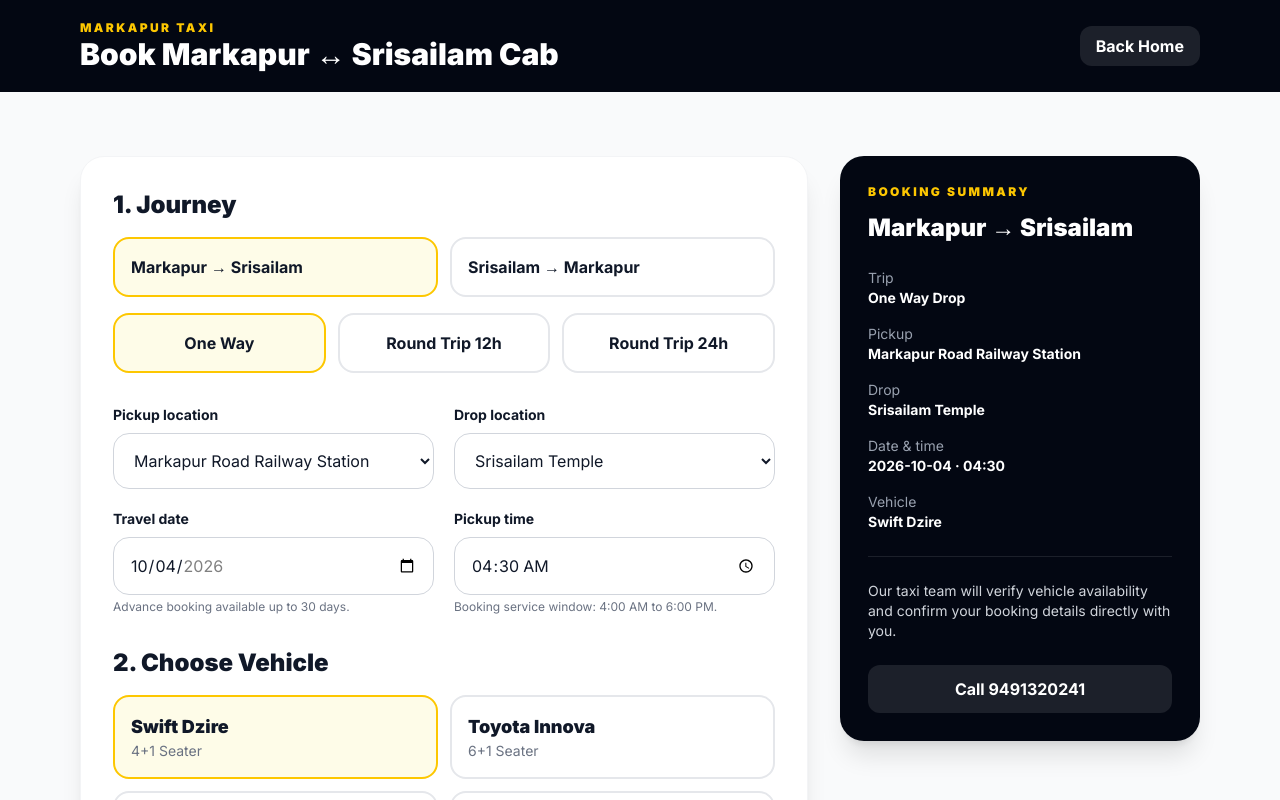
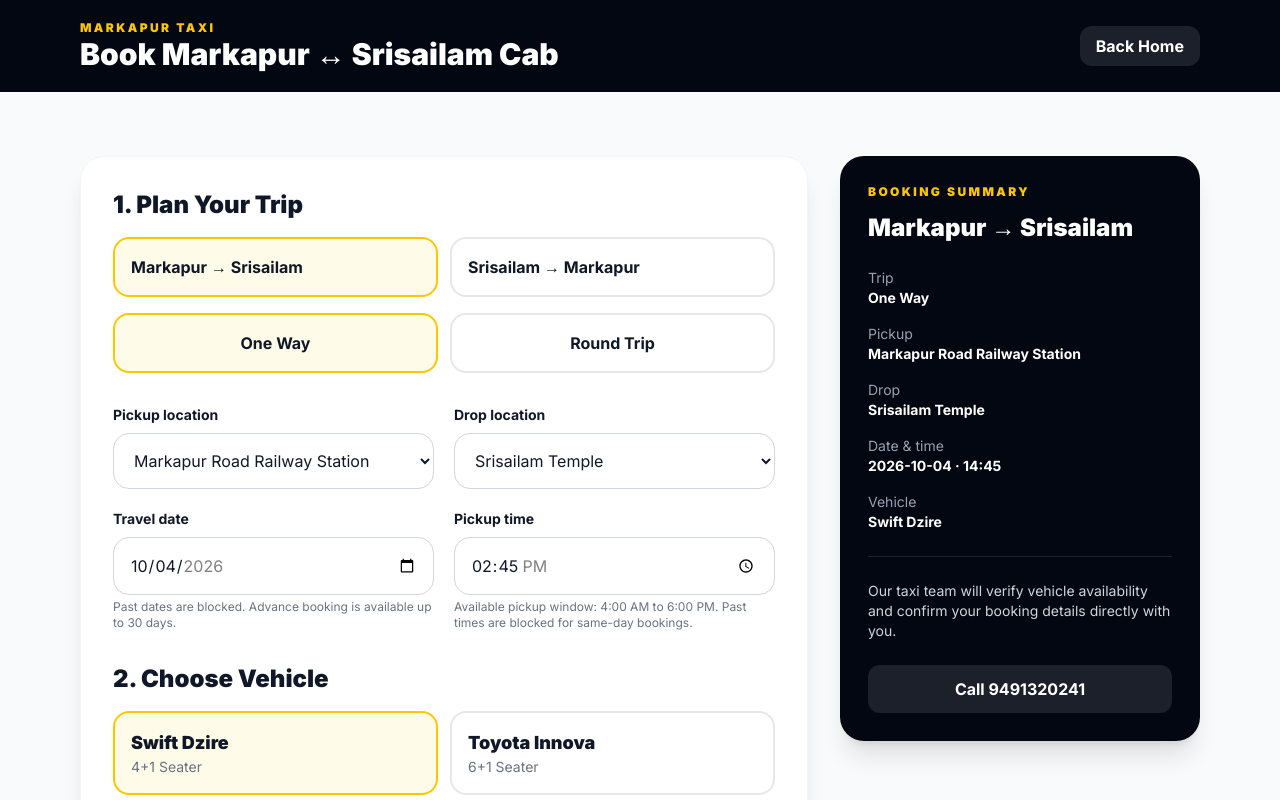
Before and after one commit to gunturcab1-oss/srisailam, a React (Vite) app: page /book in a window 1280 px wide. Shown: the top 800 px of the page. Built offline with nearby package versions, Linux system fonts and the light colour scheme.

Commit message:
Fix booking date rules and simplify trip options

```diff
--- a/src/pages/Booking.tsx
+++ b/src/pages/Booking.tsx
@@ -2,7 +2,7 @@
 import { Link } from 'react-router-dom';
 
 type Direction = 'markapur-srisailam' | 'srisailam-markapur';
-type TripType = 'one-way' | 'round-12' | 'round-24';
+type TripType = 'one-way' | 'round-trip';
 
 type Vehicle = {
   id: string;
@@ -39,20 +39,54 @@
   return `${year}-${month}-${day}`;
 };
 
+const getEarliestBookingDate = (now: Date) => {
+  const earliest = new Date(now);
+  if (now.getHours() >= 18) {
+    earliest.setDate(earliest.getDate() + 1);
+  }
+  return earliest;
+};
+
+const roundUpToNext15Minutes = (date: Date) => {
+  const rounded = new Date(date);
+  rounded.setSeconds(0, 0);
+  const remainder = rounded.getMinutes() % 15;
+  if (remainder !== 0) {
+    rounded.setMinutes(rounded.getMinutes() + (15 - remainder));
+  }
+  return `${`${rounded.getHours()}`.padStart(2, '0')}:${`${rounded.getMinutes()}`.padStart(2, '0')}`;
+};
+
+const getMinimumPickupTime = (travelDate: string, now: Date) => {
+  if (travelDate !== getLocalDate(now)) return '04:00';
+  if (now.getHours() < 4) return '04:00';
+  return roundUpToNext15Minutes(now);
+};
+
+const getDefaultPickupTime = (travelDate: string, now: Date) => {
+  if (travelDate !== getLocalDate(now)) return '04:30';
+  if (now.getHours() < 4) return '04:30';
+  const minimum = getMinimumPickupTime(travelDate, now);
+  return minimum <= '18:00' ? minimum : '04:30';
+};
+
 const Booking: React.FC = () => {
-  const today = useMemo(() => new Date(), []);
+  const pageOpenedAt = useMemo(() => new Date(), []);
+  const earliestBookingDate = useMemo(() => getEarliestBookingDate(pageOpenedAt), [pageOpenedAt]);
   const maxBookingDate = useMemo(() => {
-    const max = new Date(today);
+    const max = new Date(pageOpenedAt);
     max.setDate(max.getDate() + 30);
     return max;
-  }, [today]);
+  }, [pageOpenedAt]);
+
+  const initialTravelDate = getLocalDate(earliestBookingDate);
 
   const [direction, setDirection] = useState<Direction>('markapur-srisailam');
   const [tripType, setTripType] = useState<TripType>('one-way');
   const [pickupPoint, setPickupPoint] = useState(MARKAPUR_POINTS[0]);
   const [dropPoint, setDropPoint] = useState(SRISAILAM_POINTS[0]);
-  const [travelDate, setTravelDate] = useState(getLocalDate(today));
-  const [pickupTime, setPickupTime] = useState('04:30');
+  const [travelDate, setTravelDate] = useState(initialTravelDate);
+  const [pickupTime, setPickupTime] = useState(getDefaultPickupTime(initialTravelDate, pageOpenedAt));
   const [vehicleId, setVehicleId] = useState('dzire');
   const [name, setName] = useState('');
   const [phone, setPhone] = useState('');
@@ -67,11 +101,7 @@
     ? 'Markapur → Srisailam'
     : 'Srisailam → Markapur';
 
-  const tripLabel = tripType === 'one-way'
-    ? 'One Way Drop'
-    : tripType === 'round-12'
-      ? 'Round Trip - 12 Hours'
-      : 'Round Trip - 24 Hours';
+  const tripLabel = tripType === 'one-way' ? 'One Way' : 'Round Trip';
 
   const switchDirection = (nextDirection: Direction) => {
     setDirection(nextDirection);
@@ -84,14 +114,35 @@
     }
   };
 
+  const handleTravelDateChange = (nextDate: string) => {
+    setTravelDate(nextDate);
+    const now = new Date();
+    const minimumTime = getMinimumPickupTime(nextDate, now);
+    if (nextDate === getLocalDate(now) && pickupTime < minimumTime) {
+      setPickupTime(getDefaultPickupTime(nextDate, now));
+    }
+  };
+
   const validate = () => {
     const digits = phone.replace(/\D/g, '');
+    const now = new Date();
+    const minimumDate = getLocalDate(getEarliestBookingDate(now));
+    const maximumDate = getLocalDate(maxBookingDate);
+
     if (!name.trim()) return 'Please enter passenger name.';
     if (digits.length !== 10) return 'Please enter a valid 10-digit mobile number.';
     if (!comingFrom.trim()) return 'Please enter where you are coming from.';
     if (!/^\d{6}$/.test(pincode)) return 'Please enter a valid 6-digit pincode.';
     if (!travelDate) return 'Please select a travel date.';
+    if (travelDate < minimumDate) return 'Past dates are not available for booking. Please select an available future date.';
+    if (travelDate > maximumDate) return 'Advance booking is available only up to 30 days.';
     if (pickupTime < '04:00' || pickupTime > '18:00') return 'Pickup time must be between 4:00 AM and 6:00 PM.';
+
+    if (travelDate === getLocalDate(now)) {
+      const minimumTime = getMinimumPickupTime(travelDate, now);
+      if (pickupTime < minimumTime) return 'Please select a future pickup time.';
+    }
+
     return '';
   };
 
@@ -126,6 +177,7 @@
 
   const pickupOptions = direction === 'markapur-srisailam' ? MARKAPUR_POINTS : SRISAILAM_POINTS;
   const dropOptions = direction === 'markapur-srisailam' ? SRISAILAM_POINTS : MARKAPUR_POINTS;
+  const minimumPickupTime = getMinimumPickupTime(travelDate, new Date());
 
   return (
     <main className="min-h-screen bg-gray-50 text-gray-900">
@@ -145,7 +197,7 @@
         <div className="grid lg:grid-cols-[1fr_360px] gap-8 items-start">
           <div className="bg-white rounded-3xl shadow-xl border border-gray-100 p-5 md:p-8 space-y-8">
             <div>
-              <h2 className="text-2xl font-black mb-4">1. Journey</h2>
+              <h2 className="text-2xl font-black mb-4">1. Plan Your Trip</h2>
               <div className="grid sm:grid-cols-2 gap-3">
                 <button
                   type="button"
@@ -163,11 +215,10 @@
                 </button>
               </div>
 
-              <div className="grid sm:grid-cols-3 gap-3 mt-4">
+              <div className="grid sm:grid-cols-2 gap-3 mt-4">
                 {([
                   ['one-way', 'One Way'],
-                  ['round-12', 'Round Trip 12h'],
-                  ['round-24', 'Round Trip 24h'],
+                  ['round-trip', 'Round Trip'],
                 ] as const).map(([value, label]) => (
                   <button
                     key={value}
@@ -198,25 +249,25 @@
                 <span className="block text-sm font-bold mb-2">Travel date</span>
                 <input
                   type="date"
-                  min={getLocalDate(today)}
+                  min={getLocalDate(earliestBookingDate)}
                   max={getLocalDate(maxBookingDate)}
                   value={travelDate}
-                  onChange={(e) => setTravelDate(e.target.value)}
+                  onChange={(e) => handleTravelDateChange(e.target.value)}
                   className="w-full p-4 rounded-2xl border border-gray-300"
                 />
-                <span className="block text-xs text-gray-500 mt-1">Advance booking available up to 30 days.</span>
+                <span className="block text-xs text-gray-500 mt-1">Past dates are blocked. Advance booking is available up to 30 days.</span>
               </label>
               <label className="block">
                 <span className="block text-sm font-bold mb-2">Pickup time</span>
                 <input
                   type="time"
-                  min="04:00"
+                  min={minimumPickupTime}
                   max="18:00"
                   value={pickupTime}
                   onChange={(e) => setPickupTime(e.target.value)}
                   className="w-full p-4 rounded-2xl border border-gray-300"
                 />
-                <span className="block text-xs text-gray-500 mt-1">Booking service window: 4:00 AM to 6:00 PM.</span>
+                <span className="block text-xs text-gray-500 mt-1">Available pickup window: 4:00 AM to 6:00 PM. Past times are blocked for same-day bookings.</span>
               </label>
             </div>
 
```
